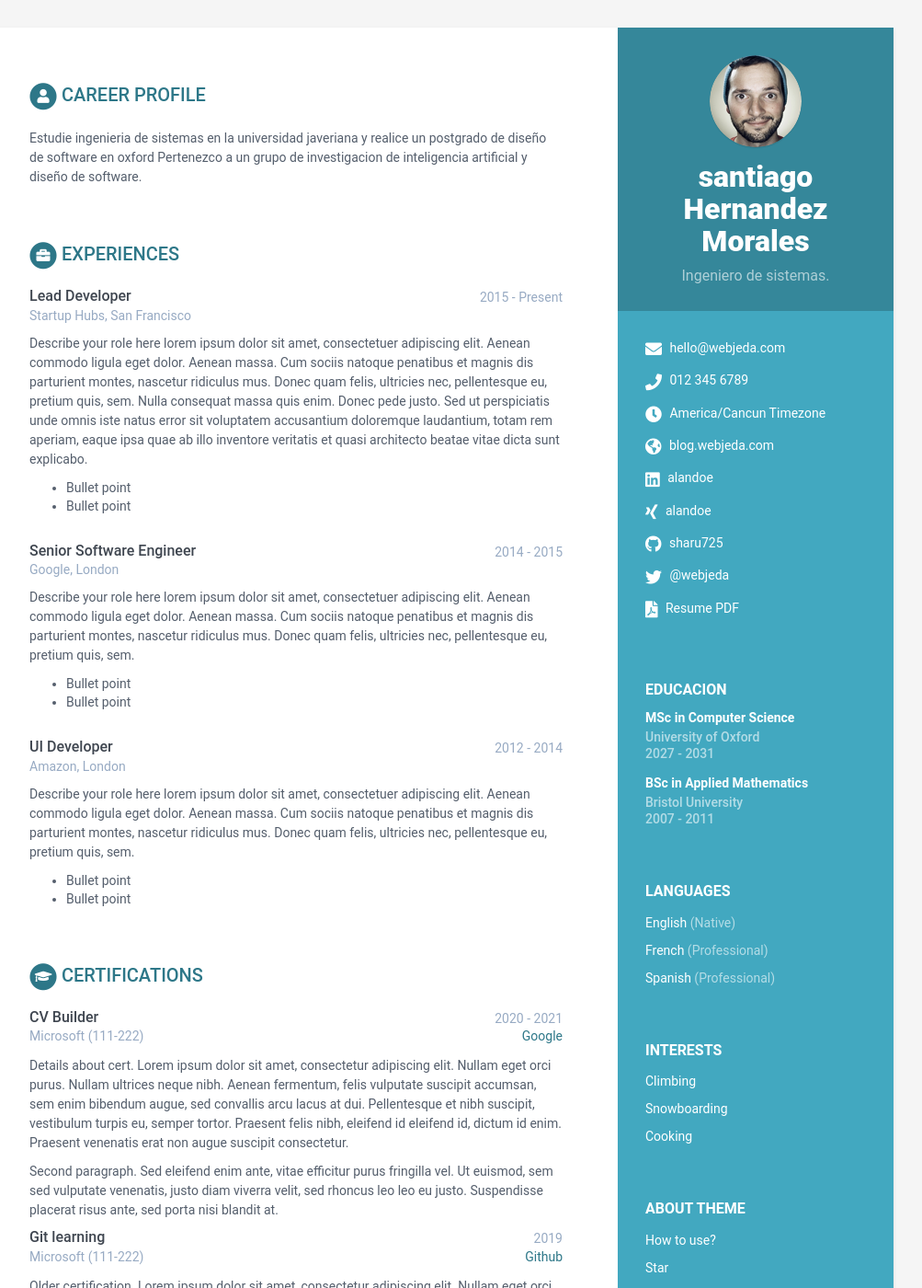
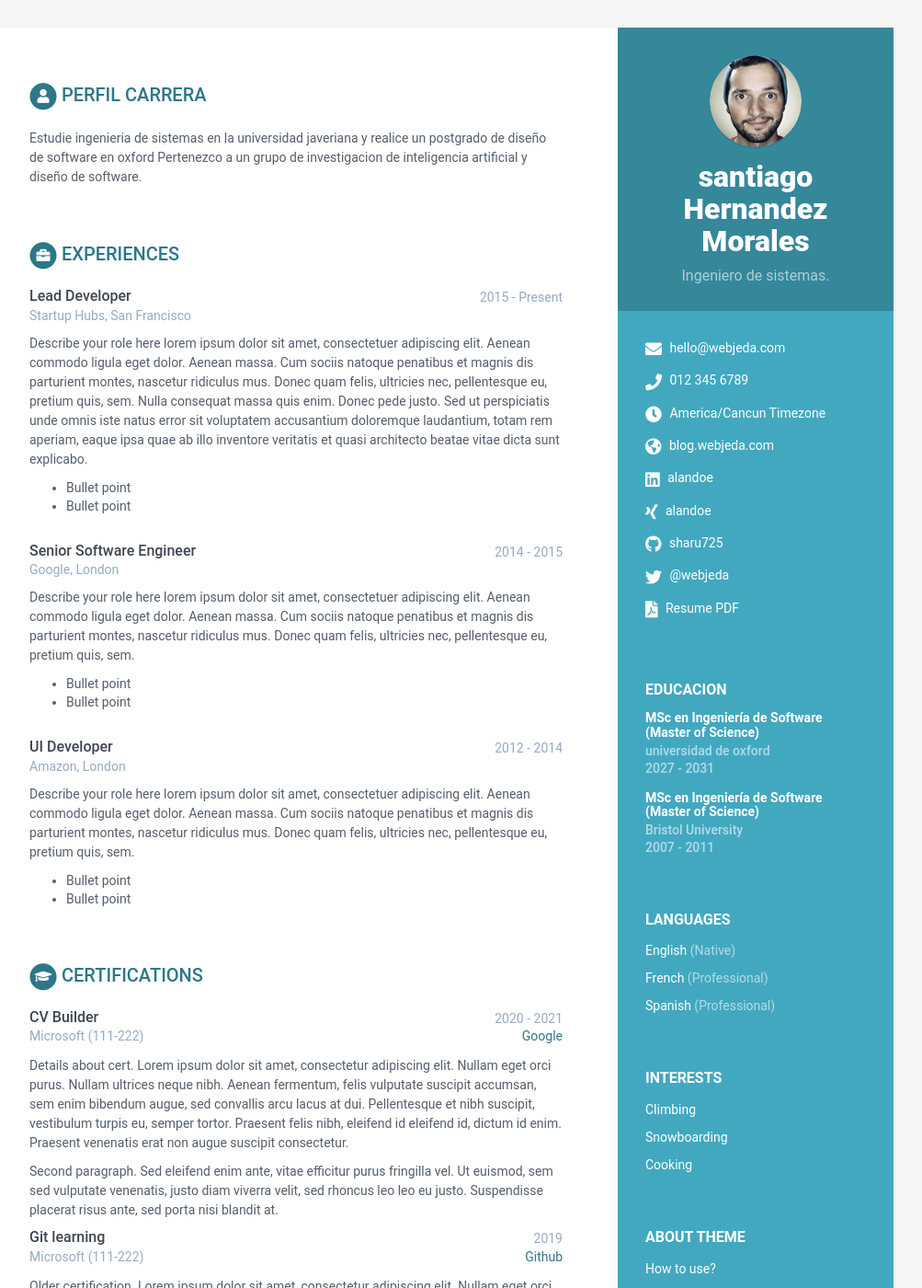
Before and after one commit to santiagohernandezmorales3-collab/Hernandez-cv-2, a Jekyll site: the page built from index.html, in a window 1280 px wide and 1400 px high. Shown: the whole window at 92% size, without its empty margins (168-1171 px from the left). Built offline with Jekyll 4.4.1, drawn with Linux system fonts in a browser that asks for light colours.

Commit message:
Cambiar los estudios universitarios

```diff
--- a/_data/data.yml
+++ b/_data/data.yml
@@ -55,20 +55,20 @@ sidebar:
           link:
 
 career-profile:
-    title: Career Profile
+    title: perfil carrera
     summary: |
       Estudie ingenieria de sistemas en la universidad javeriana y realice un postgrado de diseño de software en oxford
       Pertenezco a un grupo de investigacion de inteligencia artificial y diseño de software.
 education:
     title: Educacion
     info:
-      - degree: MSc in Computer Science
-        university: University of Oxford
+      - degree: MSc en Ingeniería de Software (Master of Science)
+        university: universidad de  oxford
         time: 2027 - 2031
         details: |
           Durante mi estadia en oxford logre comprender metodologias optimas que permiten realizar software de forma sostenible a largo plazo, tambien
           realice un proyecto sobre cadenas de ADN aplicado a un software.
-      - degree: BSc in Applied Mathematics
+      - degree: MSc en Ingeniería de Software (Master of Science)
         university: Bristol University
         time: 2007 - 2011
         details: |
```
